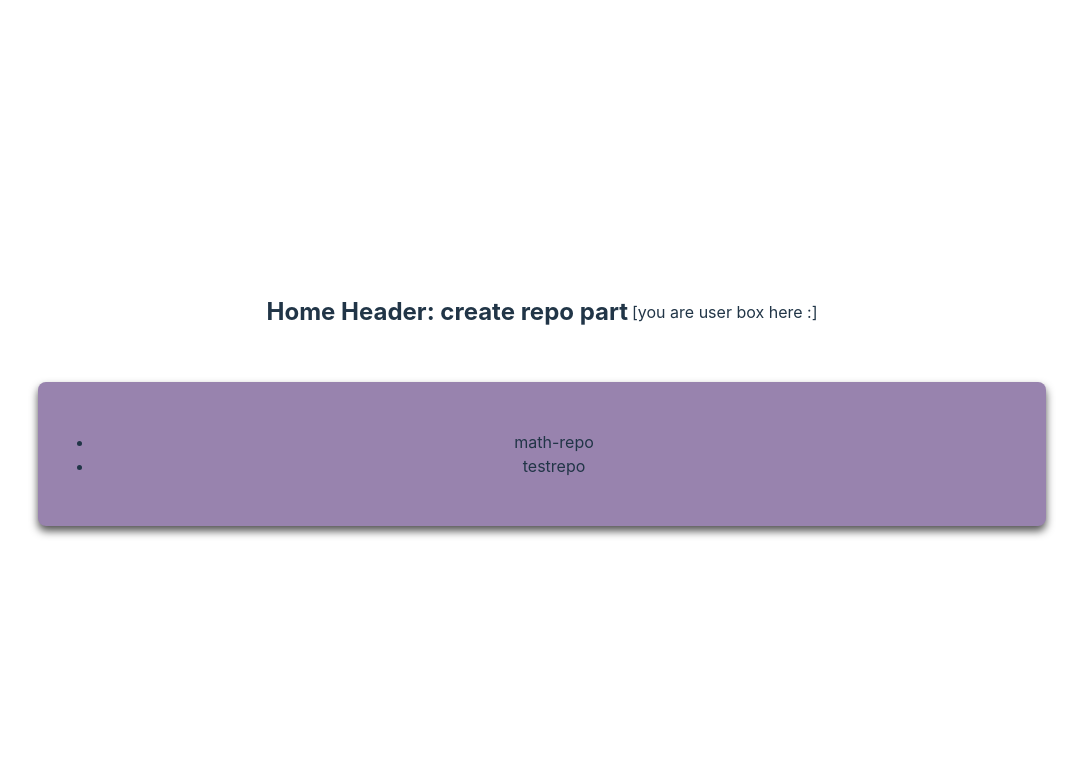
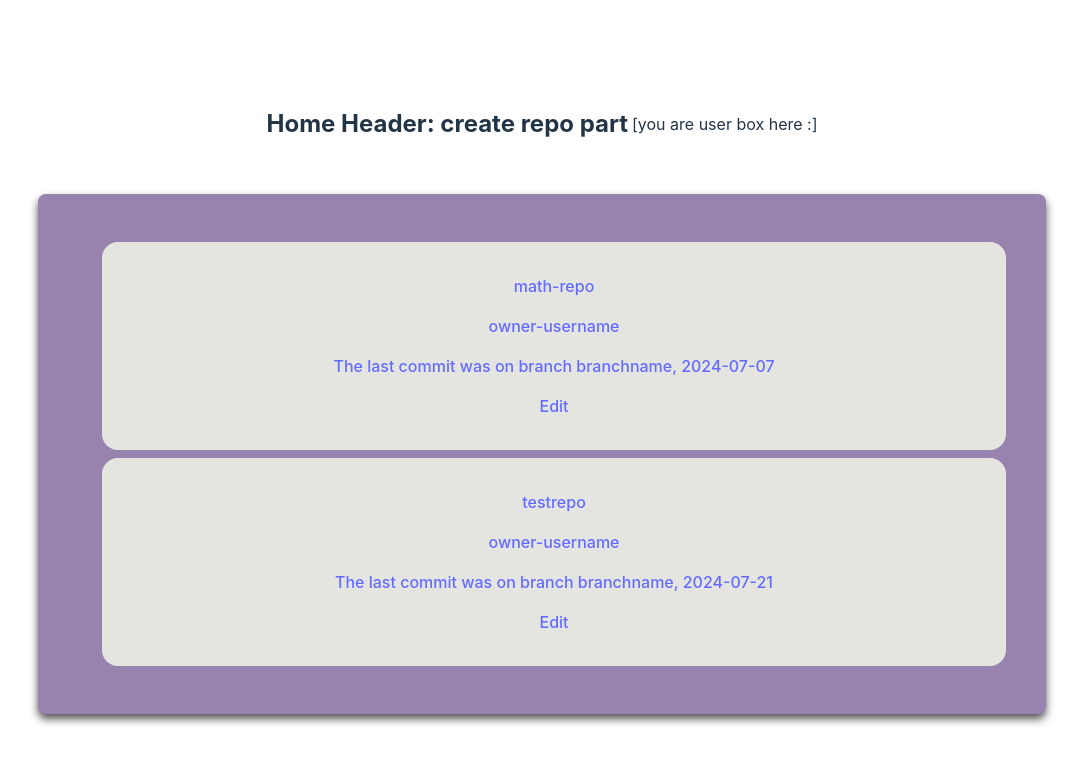
Before and after one commit to soupshell/CPSC304-Version-Control-Project, a React (Vite) app in the folder frontend/: page / in a window 1280 px wide. Shown: the top 764 px of the page, without its empty margins (98-1181 px from the left). Built offline with nearby package versions, Linux system fonts and the light colour scheme.

Commit message:
Repo information put onto Home page

```diff
--- a/frontend/src/App.css
+++ b/frontend/src/App.css
@@ -67,7 +67,12 @@
   background-color: rgb(228, 229, 224);
 }
 .ctgrey-button:hover{
-  background-color: rgb(144, 167, 209);
+  background-color: rgb(203, 213, 232);
+}
+
+.ctgrey-li {
+  list-style-type: none;
+  margin: 0.5rem;
 }
 
 .card-container {
--- a/frontend/src/App.jsx
+++ b/frontend/src/App.jsx
@@ -28,7 +28,7 @@ function App() {
       <div className="App">
       <Routes>
             <Route path="/" element={isVerified != 1 ? <Home />:<Login verifyFn={verify} />}/>
-            <Route path="/Repo" element={isVerified != 1 ? <RepoHome />:<Login verifyFn={verify} />}/>
+            <Route path="/RepoHome" element={isVerified != 1 ? <RepoHome />:<Login verifyFn={verify} />}/>
             <Route path="/UsersList" element={<UsersList/>}/>
       </Routes>
       </div>
--- /dev/null
+++ b/frontend/src/components/RepoLinkBox.jsx
@@ -0,0 +1,26 @@
+import {Link} from 'react-router-dom';
+
+//EXAMPLE
+// props.repo = {'id': 1,
+//    'name': 'math-repo',
+//    'owner': 'owner-username',
+//    'latestCommitBranch': 'branchname',
+//    'latestCommitTime': '2024-07-07',
+//    'userPerm': 'Edit'
+//    }
+
+function RepoLinkBox(props) {
+   const repo = props.repoInfo;
+   return (
+     <Link to='/RepoHome'>
+      <div className='ctgrey-button'>
+         <p>{repo['name']}</p>
+         <p>{repo['owner']}</p>
+         <p> The last commit was on branch {repo['latestCommitBranch']}, {repo['latestCommitTime']} </p>
+         <p>{repo['userPerm']}</p>
+      </div>
+     </Link>
+   );
+ }
+
+export default RepoLinkBox;
--- a/frontend/src/pages/Home.jsx
+++ b/frontend/src/pages/Home.jsx
@@ -1,4 +1,5 @@
 import HomeHeader from '../components/HomeHeader'
+import RepoLinkBox from '../components/RepoLinkBox'
 
 function Home(props) {
   const repos = [
@@ -17,7 +18,7 @@ function Home(props) {
       'userPerm': 'Edit'
     }
   ];
-  const listItems = repos.map(repo => <li>{repo.name}</li>);
+  const listItems = repos.map(repo => <li className='ctgrey-li'><RepoLinkBox repoInfo={repo} /></li>);
   return (
     <>
      <HomeHeader/>
--- a/frontend/src/pages/RepoHome.jsx
+++ b/frontend/src/pages/RepoHome.jsx
@@ -1,4 +1,3 @@
-import {useParams} from "react-router-dom";
 
 function RepoHome(props) {
    return (
```
